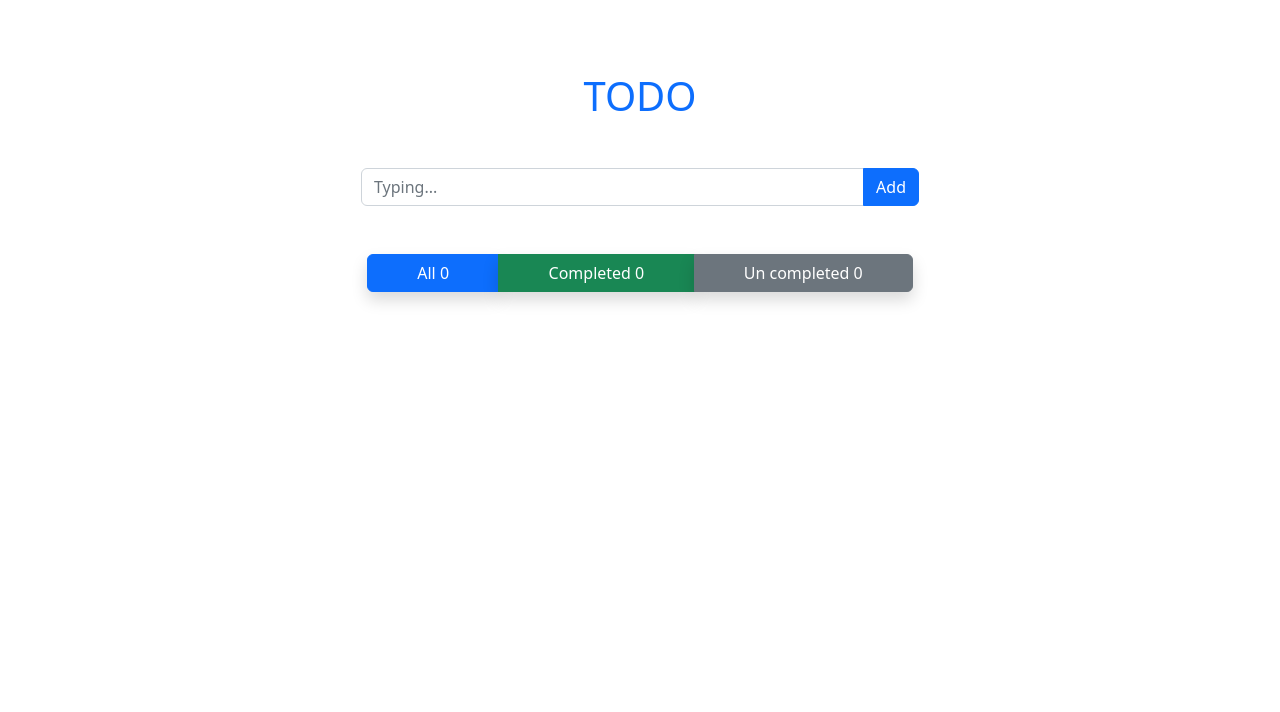
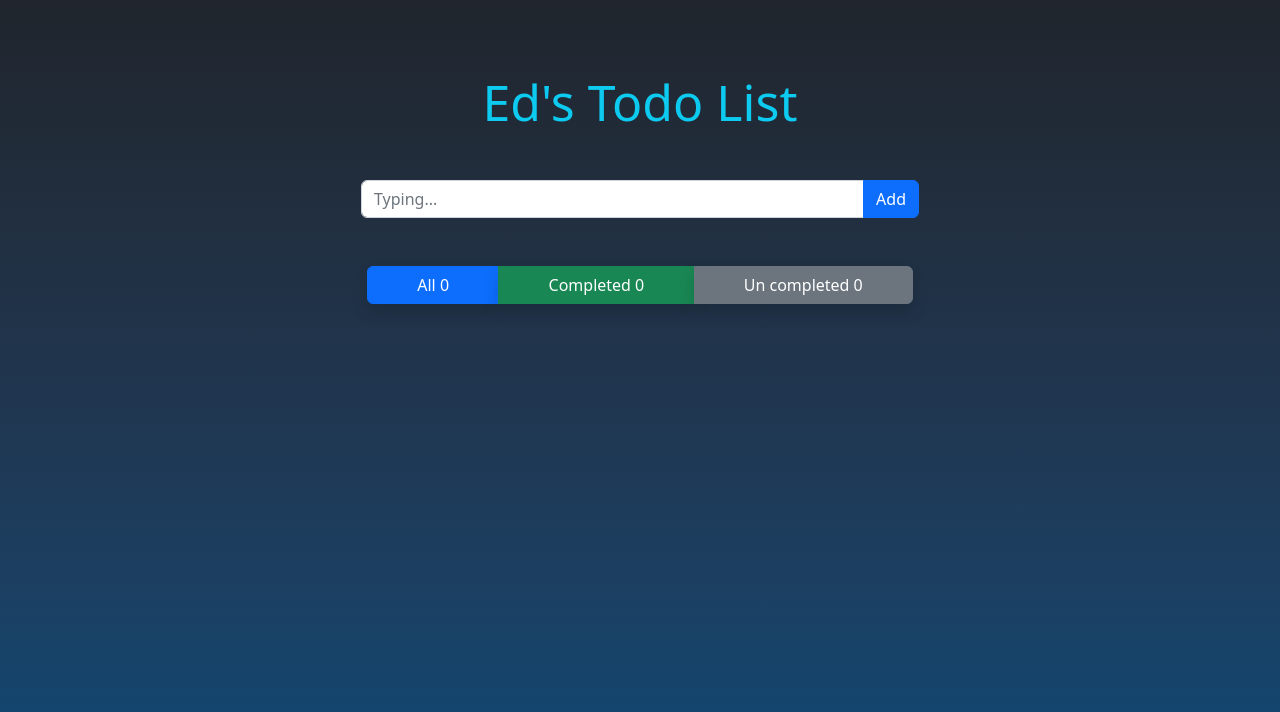
Before and after one commit to ibrag1mov/todo-list, a plain HTML site: page index.html in a window 1280 px wide. Drawn offline with nearby package versions, Linux system fonts and the light colour scheme.

Commit message:
added new item

```diff
--- a/css/style.css
+++ b/css/style.css
@@ -4,3 +4,15 @@
     box-sizing: border-box;
     scroll-behavior: smooth;
 }
+
+body{
+    height: 100vh;
+    background-image: linear-gradient(to top, #0e4976, #1b4063, #203650, #212e3e, #20252d) ;
+    background-repeat: no-repeat;
+    background-size: cover !important;
+    background-position: center !important;
+}
+
+.title{
+    font-size: 50px !important;
+}
--- a/index.html
+++ b/index.html
@@ -10,13 +10,15 @@
     <link rel="stylesheet" href="https://cdn.jsdelivr.net/npm/bootstrap-icons@1.10.2/font/bootstrap-icons.css">
         <!-- bootstrap cdn-->
     <link rel="stylesheet" href="https://cdn.jsdelivr.net/npm/bootstrap@5.2.3/dist/css/bootstrap.min.css">
+    <!-- style css -->
+    <link rel="stylesheet" href="css/style.css">
 </head>
 
 <body>
 
     <div class="container">
         <div class="row pt-4">
-            <h1 class="text-center my-5 text-primary ">TODO</h1>
+            <h1 class="text-center my-5 text-info title">Ed's Todo List</h1>
             <form class="form-group js-form">
                 <div class="input-group w-50 mx-auto mb-5">
                     <input class="form-control js-input" type="text" placeholder="Typing..." required>
@@ -30,7 +32,7 @@
                 <button class="btn btn-success shadow js-completed">Completed <span id="js-completed">0</span></button>
                 <button class="btn btn-secondary shadow js-un-completed">Un completed <span id="js-un-completed">0</span></button>
             </div>
-            <ul class="list list-group js-list mx-auto w-50"></ul>
+            <ul class="list list-group js-list mx-auto w-50 shadow p-0" ></ul>
         </div>
     </div>
 
```
